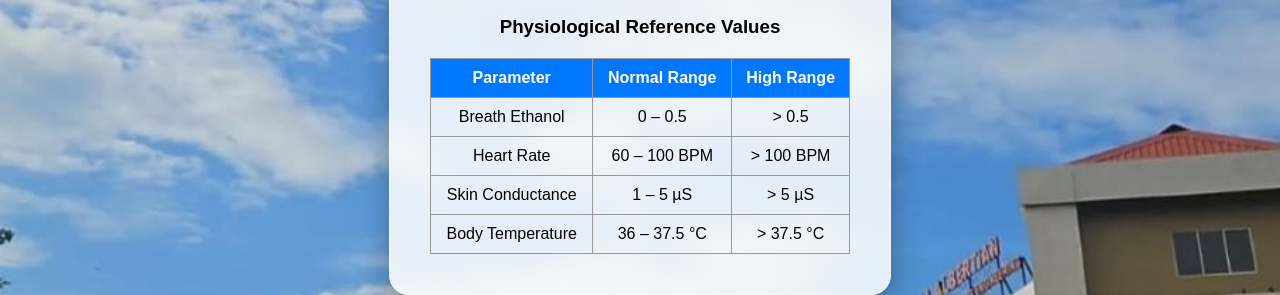
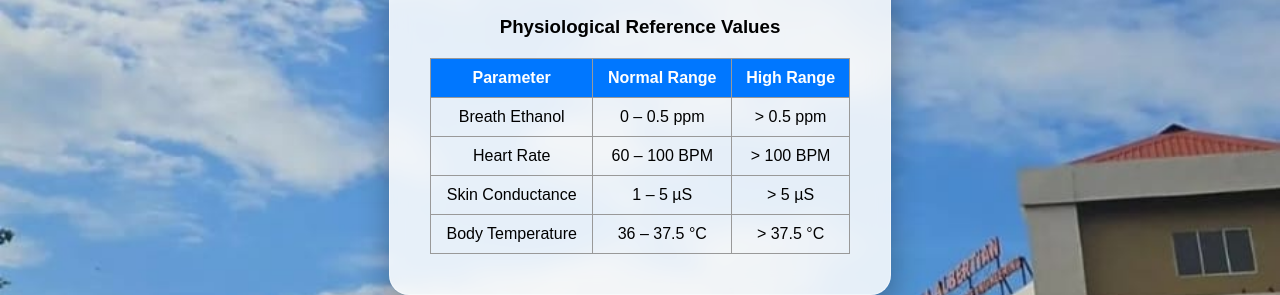
Before and after one commit to GlucosePrediction/glucose-predictor, a Flask app: page / in a window 1280 px wide. Shown: the part 514-809 px from the top of the page. Run offline with Flask 3, Linux system fonts and the light colour scheme; parts of the project's set-up code (start-up, migrations or seed data) failed here and were passed over; some libraries are stand-ins or nearby versions.

Commit message:
Update index.html

```diff
--- a/templates/index.html
+++ b/templates/index.html
@@ -103,8 +103,8 @@ chart.draw(data, options);
 
 <tr>
 <td>Breath Ethanol</td>
-<td>0 – 0.5</td>
-<td>> 0.5</td>
+<td>0 – 0.5 ppm</td>
+<td>> 0.5 ppm</td>
 </tr>
 
 <tr>
```
